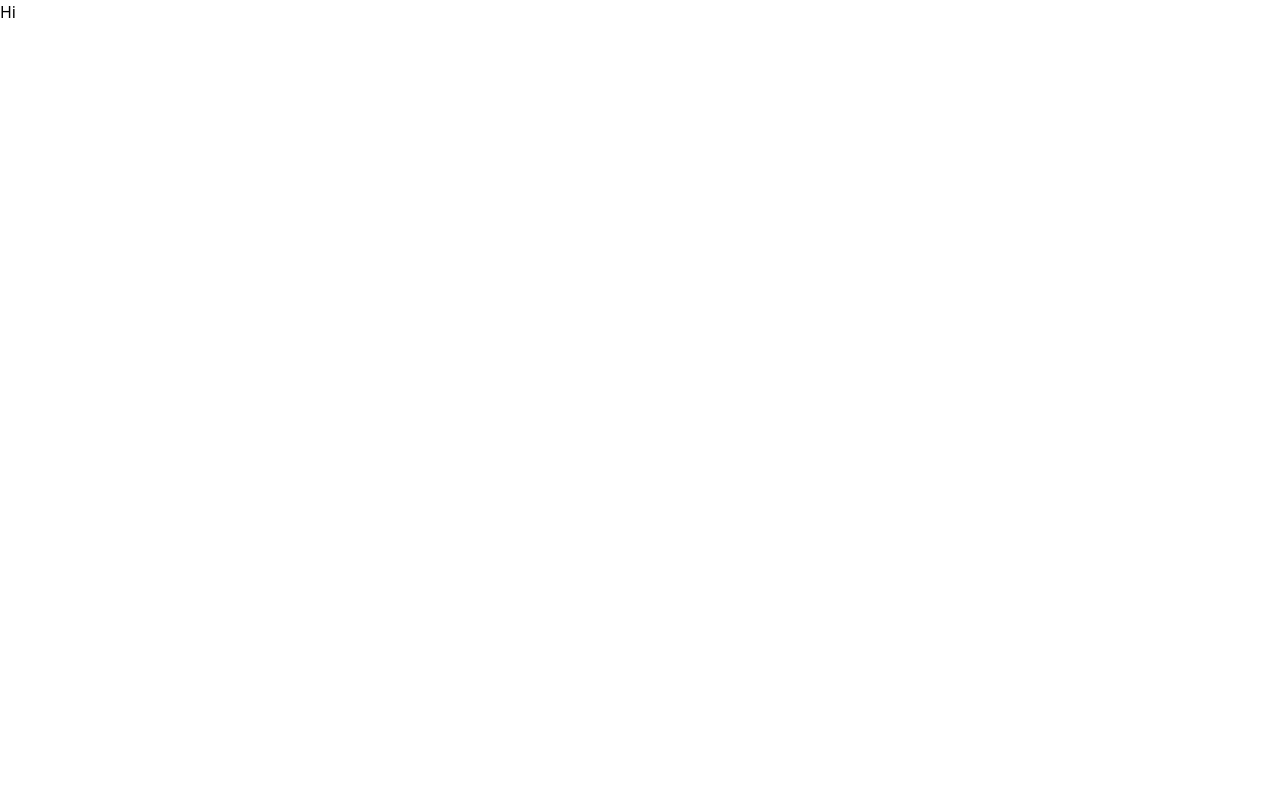
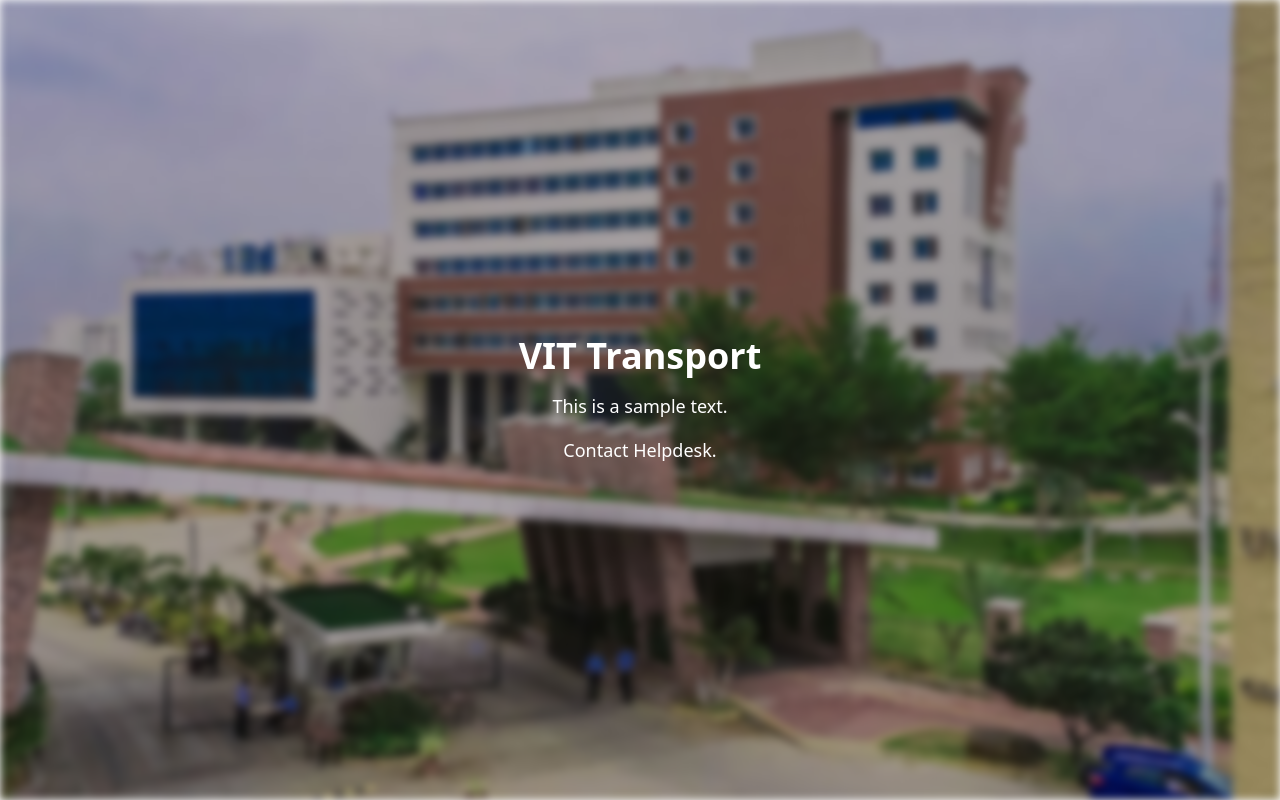
Before and after one commit to syedomar1/vitransport, a Next.js app: page / in a window 1280 px wide. Built offline with nearby package versions, Linux system fonts and the light colour scheme.

Commit message:
Added bg image

```diff
--- a/package.json
+++ b/package.json
@@ -11,7 +11,8 @@
   "dependencies": {
     "next": "14.2.4",
     "react": "^18",
-    "react-dom": "^18"
+    "react-dom": "^18",
+    "react-top-loading-bar": "^2.3.1"
   },
   "devDependencies": {
     "eslint": "^8",
--- a/pages/_app.js
+++ b/pages/_app.js
@@ -1,5 +1,42 @@
 import "@/styles/globals.css";
+// import Navbar from "../components/Navbar"
+// import Footer from "../components/Footer"
+import Head from "next/head";
+import Image from "next/image";
+import { useState, useEffect } from "react";
+import { useRouter } from "next/router";
+import LoadingBar from 'react-top-loading-bar'
+
 
 export default function App({ Component, pageProps }) {
-  return <Component {...pageProps} />;
+  const [progress, setProgress] = useState(0)
+  const router = useRouter()
+
+  useEffect(() => {
+    router.events.on('routeChangeComplete', ()=>{
+      setProgress(40)
+    })
+    router.events.on('routeChangeComplete', ()=>{
+      setProgress(100)
+    })
+  }, [router.query])
+
+  return(
+    <>
+    <LoadingBar
+        color='#e74c3c'
+        progress={progress}
+        waitingTime={400}
+        onLoaderFinished={() => setProgress(0)}
+      />
+      {/* <main className="flex flex-col items-center justify-between">
+        <div className="relative w-full">
+          <div className="absolute -z-10 w-full">
+          <Image src="/vit_bg.png" alt="Background Img" layout="fill" objectFit="cover" />
+          </div>
+        </div>
+      </main> */}
+    <Component {...pageProps} />
+    </>
+  )
 }
--- a/pages/index.js
+++ b/pages/index.js
@@ -5,8 +5,22 @@
 
 export default function Home() {
   return (
-    <div>
-      Hi
+    <div className="relative w-full h-screen overflow-hidden">
+      <div className="absolute inset-0">
+        <Image
+          src="/vit_bg.png"
+          alt="Background Image"
+          layout="fill"
+          objectFit="cover"
+          className="blur-sm"
+          quality={100}
+        />
+      </div>
+      <div className="relative z-10 flex flex-col items-center justify-center w-full h-full text-center text-white">
+        <h1 className="text-4xl font-bold">VIT Transport</h1>
+        <p className="mt-4 text-lg">This is a sample text.</p>
+        <p className="mt-4 text-lg">Contact Helpdesk.</p>
+      </div>
     </div>
   );
 }
```
Also changed, not shown: public/vit_bg.png (added), 1 other file (tests, documents, lock files or other folders).
